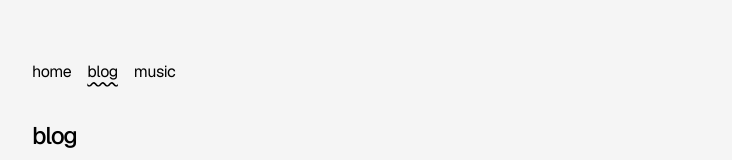
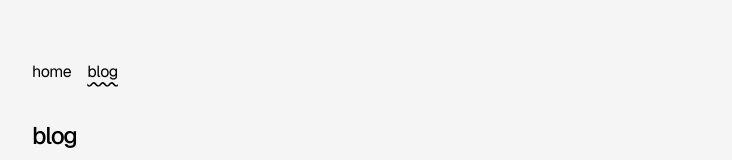
Before and after one commit to nexxeln/nexxel.dev, a Next.js app: page /blog in a window 1280 px wide. Shown: the top 160 px of the page, without its empty margins (272-1004 px from the left). Built offline with nearby package versions, Linux system fonts and the light colour scheme.

Commit message:
no music for now :(

```diff
--- a/src/app/navbar.tsx
+++ b/src/app/navbar.tsx
@@ -11,9 +11,9 @@ const navItems = {
   "/blog": {
     name: "blog",
   },
-  "/music": {
-    name: "music",
-  },
+  //   "/music": {
+  //     name: "music",
+  //   },
 };
 
 export function Navbar() {
```
